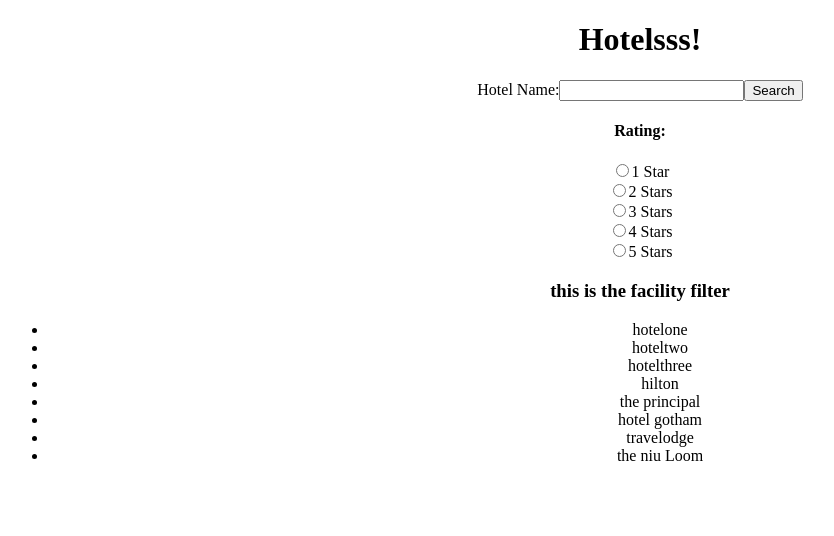
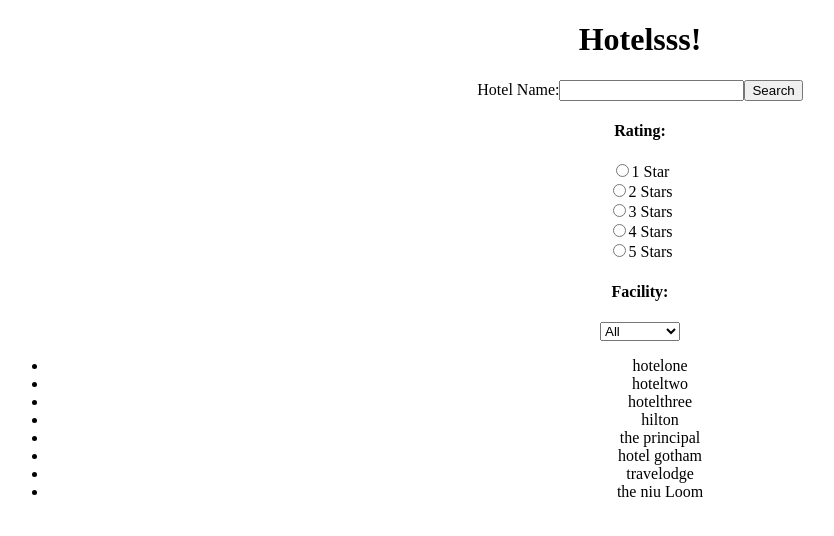
Before and after one commit to tabal97/AeroCloud-FE-test, a React (Create React App) app: page / in a window 1280 px wide. Shown: the top 536 px of the page, without its empty margins (0-834 px from the left). Built offline with nearby package versions, Linux system fonts and the light colour scheme.

Commit message:
check if Facility is rendering correctly

```diff
--- a/src/Components/FacilityFilter.jsx
+++ b/src/Components/FacilityFilter.jsx
@@ -1,10 +1,20 @@
 import React, { Component } from 'react';
 
 class FacilityFilter extends Component {
-    state = {}
+    state = { facility: "" }
     render() {
-        return (<h3>this is the facility filter</h3>);
-    }
+        const { facility } = this.state
+        return (
+            <div>
+                <h4>Facility:</h4>
+                <select value={facility}>
+                    <option selected value="">All</option>
+                    <option value="gym">Gym</option>
+                    <option value="pool">Pool</option>
+                    <option value="car park">Car Park</option>
+                    <option value="free wifi">Free WiFi</option>
+                </select></div>);
+    };
 }
 
 export default FacilityFilter;
```
